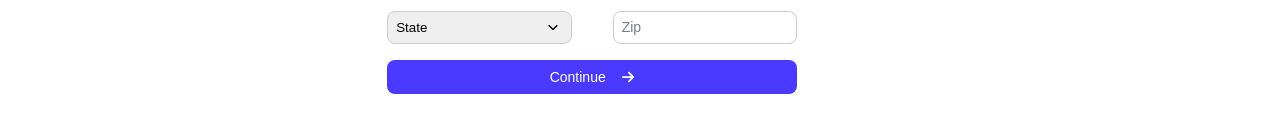
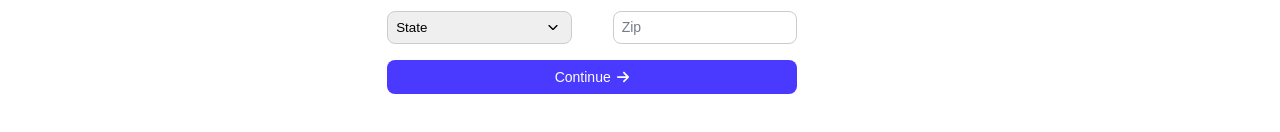
Before and after one commit to yeynerArenales/companycreator, a Next.js app: page / in a window 1280 px wide. Shown: the part 422-554 px from the top of the page. Built offline with nearby package versions, Linux system fonts and the light colour scheme.

Commit message:
[FEATURE][ICONS] margin left for arrow right icon changed

```diff
--- a/src/components/atoms/Buttons/styles.ts
+++ b/src/components/atoms/Buttons/styles.ts
@@ -49,5 +49,5 @@ export const DoneIcon = styled(MdDone)`
 
 export const ArrowRightIcon = styled(FaArrowRight)`
   color: white;
-  margin-left: 15px;
+  margin-left: 5px;
 `;
```
